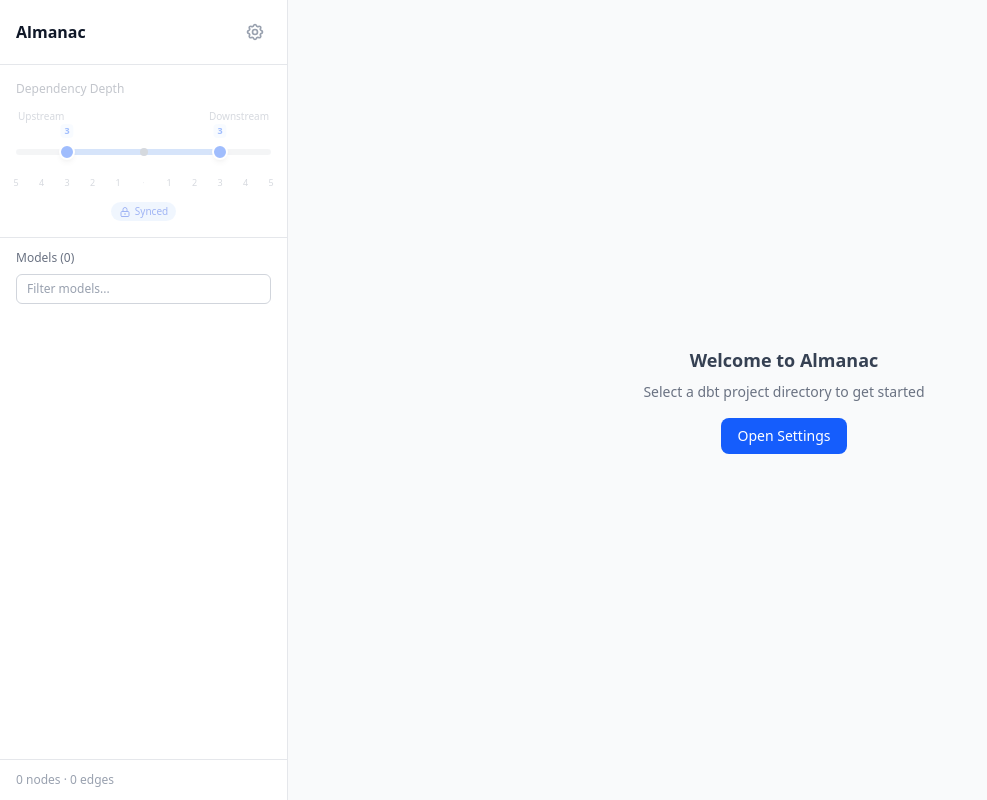
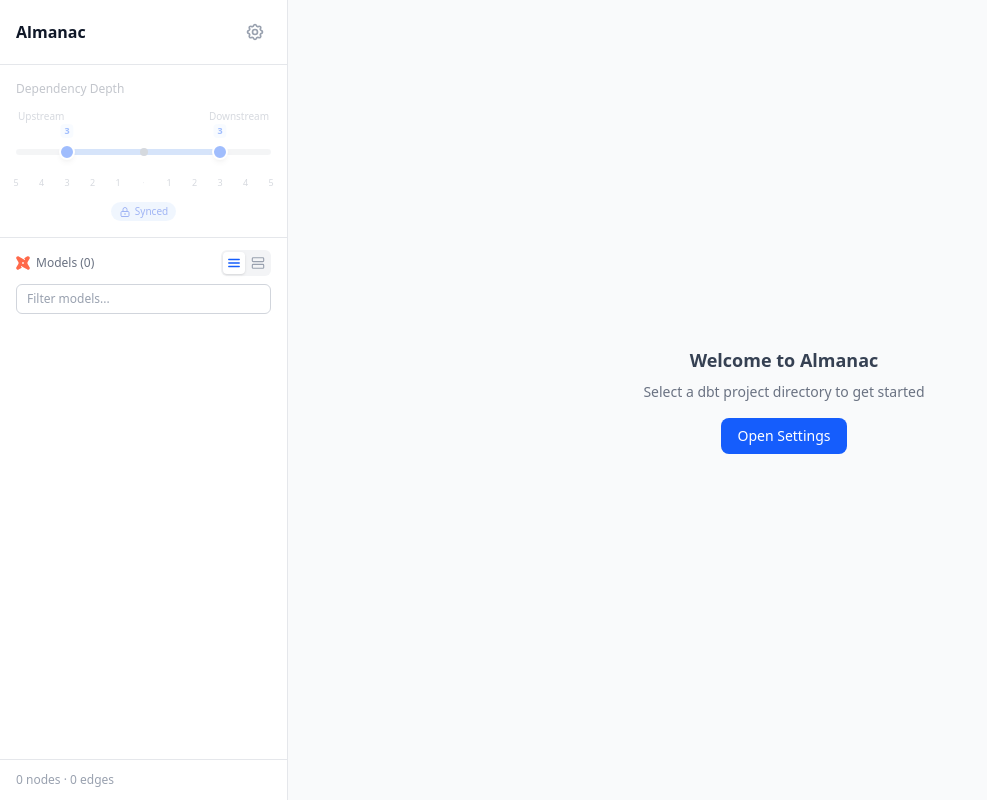
Before and after one commit to bernardadhitya/dbt-almanac, a React (Vite) app: page / in a window 1280 px wide. Shown: the whole page, without its empty margins (0-987 px from the left). Built offline with nearby package versions, Linux system fonts and the light colour scheme.

Commit message:
Enhance model list view to have list and card view option

```diff
--- a/src/App.tsx
+++ b/src/App.tsx
@@ -281,6 +281,7 @@
     <div className="h-screen w-screen flex bg-gray-50 dark:bg-gray-950">
       <Sidebar
         modelNames={manifest?.modelNames || []}
+        models={manifest?.models ?? null}
         filters={filters}
         onFiltersChange={setFilters}
         nodeCount={nodes.length}
--- a/src/components/ModelList.tsx
+++ b/src/components/ModelList.tsx
@@ -1,25 +1,85 @@
 import { useState, useMemo, useRef, useEffect, useCallback } from 'react';
 import { filterByRelevance } from '../utils/search';
+import { DbtIcon } from './Icons';
+import type { SlimNode } from '../types';
+
+type ViewMode = 'list' | 'card';
 
 interface ModelListProps {
   modelNames: string[];
+  models: Map<string, SlimNode> | null;
   selectedModel: string | null;
   onSelect: (name: string | null) => void;
 }
 
-const ITEM_HEIGHT = 32;
+const LIST_ITEM_HEIGHT = 32;
+const CARD_ITEM_HEIGHT = 92;
 const OVERSCAN = 10;
+const DESC_MAX_LENGTH = 90;
 
-export function ModelList({ modelNames, selectedModel, onSelect }: ModelListProps) {
+/** Find a SlimNode by model name (looks up by model.{name} key pattern) */
+function findNode(models: Map<string, SlimNode> | null, name: string): SlimNode | undefined {
+  if (!models) return undefined;
+  for (const [, node] of models) {
+    if (node.name === name) return node;
+  }
+  return undefined;
+}
+
+function MaterialBadge({ materialized }: { materialized?: string }) {
+  if (!materialized) return null;
+  const colorMap: Record<string, string> = {
+    table: 'bg-emerald-100 dark:bg-emerald-900/40 text-emerald-700 dark:text-emerald-400',
+    view: 'bg-sky-100 dark:bg-sky-900/40 text-sky-700 dark:text-sky-400',
+    incremental: 'bg-amber-100 dark:bg-amber-900/40 text-amber-700 dark:text-amber-400',
+    ephemeral: 'bg-purple-100 dark:bg-purple-900/40 text-purple-700 dark:text-purple-400',
+  };
+  const cls = colorMap[materialized] || 'bg-gray-100 dark:bg-gray-700 text-gray-600 dark:text-gray-400';
+  return (
+    <span className={`px-1.5 py-0.5 rounded text-[10px] font-medium leading-none ${cls}`}>
+      {materialized}
+    </span>
+  );
+}
+
+function ListViewIcon() {
+  return (
+    <svg className="w-3.5 h-3.5" viewBox="0 0 16 16" fill="none" stroke="currentColor">
+      <path d="M2 4h12M2 8h12M2 12h12" strokeWidth={1.5} strokeLinecap="round" />
+    </svg>
+  );
+}
+
+function CardViewIcon() {
+  return (
+    <svg className="w-3.5 h-3.5" viewBox="0 0 16 16" fill="none" stroke="currentColor">
+      <rect x="1.5" y="2" width="13" height="4.5" rx="1" strokeWidth={1.3} />
+      <rect x="1.5" y="9.5" width="13" height="4.5" rx="1" strokeWidth={1.3} />
+    </svg>
+  );
+}
+
+export function ModelList({ modelNames, models, selectedModel, onSelect }: ModelListProps) {
   const [listFilter, setListFilter] = useState('');
+  const [viewMode, setViewMode] = useState<ViewMode>('list');
   const containerRef = useRef<HTMLDivElement>(null);
   const [scrollTop, setScrollTop] = useState(0);
   const [containerHeight, setContainerHeight] = useState(0);
+
+  const itemHeight = viewMode === 'list' ? LIST_ITEM_HEIGHT : CARD_ITEM_HEIGHT;
 
   const filtered = useMemo(() => {
     if (!listFilter) return modelNames;
     return filterByRelevance(modelNames, listFilter);
   }, [modelNames, listFilter]);
+
+  // Reset scroll when filter or view mode changes
+  useEffect(() => {
+    if (containerRef.current) {
+      containerRef.current.scrollTop = 0;
+      setScrollTop(0);
+    }
+  }, [listFilter, viewMode]);
 
   // Measure container
   useEffect(() => {
@@ -39,20 +99,47 @@
   }, []);
 
   // Virtual window
-  const totalHeight = filtered.length * ITEM_HEIGHT;
-  const startIdx = Math.max(0, Math.floor(scrollTop / ITEM_HEIGHT) - OVERSCAN);
-  const endIdx = Math.min(filtered.length, Math.ceil((scrollTop + containerHeight) / ITEM_HEIGHT) + OVERSCAN);
+  const totalHeight = filtered.length * itemHeight;
+  const startIdx = Math.max(0, Math.floor(scrollTop / itemHeight) - OVERSCAN);
+  const endIdx = Math.min(filtered.length, Math.ceil((scrollTop + containerHeight) / itemHeight) + OVERSCAN);
   const visibleItems = filtered.slice(startIdx, endIdx);
 
   return (
-    <div className="flex flex-col min-h-0 flex-1">
-      <div className="flex items-center justify-between mb-2">
-        <label className="text-xs font-medium text-gray-500 dark:text-gray-400">
+    <div className="flex flex-col min-h-0 flex-1 -mx-4">
+      {/* Header row with label + view toggle */}
+      <div className="flex items-center justify-between mb-2 px-4">
+        <label className="flex items-center gap-1.5 text-xs font-medium text-gray-500 dark:text-gray-400">
+          <DbtIcon className="w-3.5 h-3.5" />
           Models ({filtered.length.toLocaleString()})
         </label>
+        <div className="flex items-center gap-0.5 bg-gray-100 dark:bg-gray-800 rounded-md p-0.5">
+          <button
+            onClick={() => setViewMode('list')}
+            className={`p-1 rounded transition-colors ${
+              viewMode === 'list'
+                ? 'bg-white dark:bg-gray-700 text-blue-600 dark:text-blue-400 shadow-sm'
+                : 'text-gray-400 dark:text-gray-500 hover:text-gray-600 dark:hover:text-gray-300'
+            }`}
+            title="List view"
+          >
+            <ListViewIcon />
+          </button>
+          <button
+            onClick={() => setViewMode('card')}
+            className={`p-1 rounded transition-colors ${
+              viewMode === 'card'
+                ? 'bg-white dark:bg-gray-700 text-blue-600 dark:text-blue-400 shadow-sm'
+                : 'text-gray-400 dark:text-gray-500 hover:text-gray-600 dark:hover:text-gray-300'
+            }`}
+            title="Card view"
+          >
+            <CardViewIcon />
+          </button>
+        </div>
       </div>
 
-      {/* Filter input for the list */}
+      {/* Filter input */}
+      <div className="px-4">
         <input
           type="text"
           value={listFilter}
@@ -60,6 +147,7 @@
           placeholder="Filter models..."
           className="w-full px-2.5 py-1.5 mb-2 text-xs rounded-md border border-gray-300 dark:border-gray-600 bg-white dark:bg-gray-800 text-gray-900 dark:text-gray-100 placeholder-gray-400 dark:placeholder-gray-500 focus:outline-none focus:ring-1 focus:ring-blue-500"
         />
+      </div>
 
       {/* Virtualized list */}
       <div
@@ -71,24 +159,83 @@
           {visibleItems.map((name, i) => {
             const idx = startIdx + i;
             const isActive = name === selectedModel;
+
+            if (viewMode === 'list') {
               return (
                 <button
                   key={name}
                   onClick={() => onSelect(isActive ? null : name)}
                   style={{
                     position: 'absolute',
-                  top: idx * ITEM_HEIGHT,
+                    top: idx * itemHeight,
                     left: 0,
                     right: 0,
-                  height: ITEM_HEIGHT,
+                    height: itemHeight,
                   }}
-                className={`flex items-center px-2.5 text-xs text-left w-full rounded transition-colors ${
+                  className={`flex items-center gap-2 px-4 text-xs text-left w-full transition-colors ${
                     isActive
                       ? 'bg-blue-100 dark:bg-blue-900/50 text-blue-700 dark:text-blue-300 font-medium'
                       : 'text-gray-700 dark:text-gray-300 hover:bg-gray-100 dark:hover:bg-gray-800'
                   }`}
                 >
+                  <DbtIcon className="w-3 h-3 shrink-0" />
                   <span className="truncate">{name}</span>
+                </button>
+              );
+            }
+
+            // Card view
+            const node = findNode(models, name);
+            const desc = node?.description || '';
+            const truncDesc = desc.length > DESC_MAX_LENGTH
+              ? desc.slice(0, DESC_MAX_LENGTH).trimEnd() + '…'
+              : desc;
+
+            return (
+              <button
+                key={name}
+                onClick={() => onSelect(isActive ? null : name)}
+                style={{
+                  position: 'absolute',
+                  top: idx * itemHeight,
+                  left: 0,
+                  right: 0,
+                  height: itemHeight,
+                }}
+                className={`flex flex-col justify-center px-4 py-2 text-left w-full transition-colors border-b ${
+                  isActive
+                    ? 'bg-blue-50 dark:bg-blue-900/30 border-gray-200 dark:border-gray-700'
+                    : 'border-gray-100 dark:border-gray-800 hover:bg-gray-50 dark:hover:bg-gray-800/60'
+                }`}
+              >
+                {/* Row 1: icon + name */}
+                <div className="flex items-center gap-1.5 min-w-0">
+                  <DbtIcon className="w-3 h-3 shrink-0" />
+                  <span className={`text-xs truncate ${
+                    isActive
+                      ? 'text-blue-700 dark:text-blue-300 font-semibold'
+                      : 'text-gray-800 dark:text-gray-200 font-medium'
+                  }`}>
+                    {name}
+                  </span>
+                </div>
+
+                {/* Row 2: material badges */}
+                <div className="flex items-center gap-1 mt-0.5">
+                  <span className="px-1.5 py-0.5 rounded text-[10px] font-medium leading-none bg-blue-100 dark:bg-blue-900/40 text-blue-700 dark:text-blue-400">
+                    model
+                  </span>
+                  <MaterialBadge materialized={node?.materialized} />
+                </div>
+
+                {/* Row 2: description */}
+                <p className={`text-[11px] leading-tight mt-1 line-clamp-2 ${
+                  truncDesc
+                    ? 'text-gray-500 dark:text-gray-400'
+                    : 'text-gray-300 dark:text-gray-600 italic'
+                }`}>
+                  {truncDesc || 'No description'}
+                </p>
               </button>
             );
           })}
--- a/src/components/Sidebar.tsx
+++ b/src/components/Sidebar.tsx
@@ -2,13 +2,14 @@
 import { Filters } from './Filters';
 import { ModelList } from './ModelList';
 import { AirflowIcon } from './Icons';
-import { FilterState } from '../types';
+import { FilterState, SlimNode } from '../types';
 
 const MIN_WIDTH = 240;
 const DEFAULT_WIDTH = 288;
 
 interface SidebarProps {
   modelNames: string[];
+  models: Map<string, SlimNode> | null;
   filters: FilterState;
   onFiltersChange: (filters: FilterState) => void;
   nodeCount: number;
@@ -21,6 +22,7 @@
 
 export function Sidebar({
   modelNames,
+  models,
   filters,
   onFiltersChange,
   nodeCount,
@@ -122,6 +124,7 @@
       <div className="flex-1 min-h-0 flex flex-col px-4 py-3">
         <ModelList
           modelNames={modelNames}
+          models={models}
           selectedModel={filters.selectedModel}
           onSelect={(name) => onFiltersChange({ ...filters, selectedModel: name })}
         />
```
Lines whose indentation alone changed are shown as unchanged.
